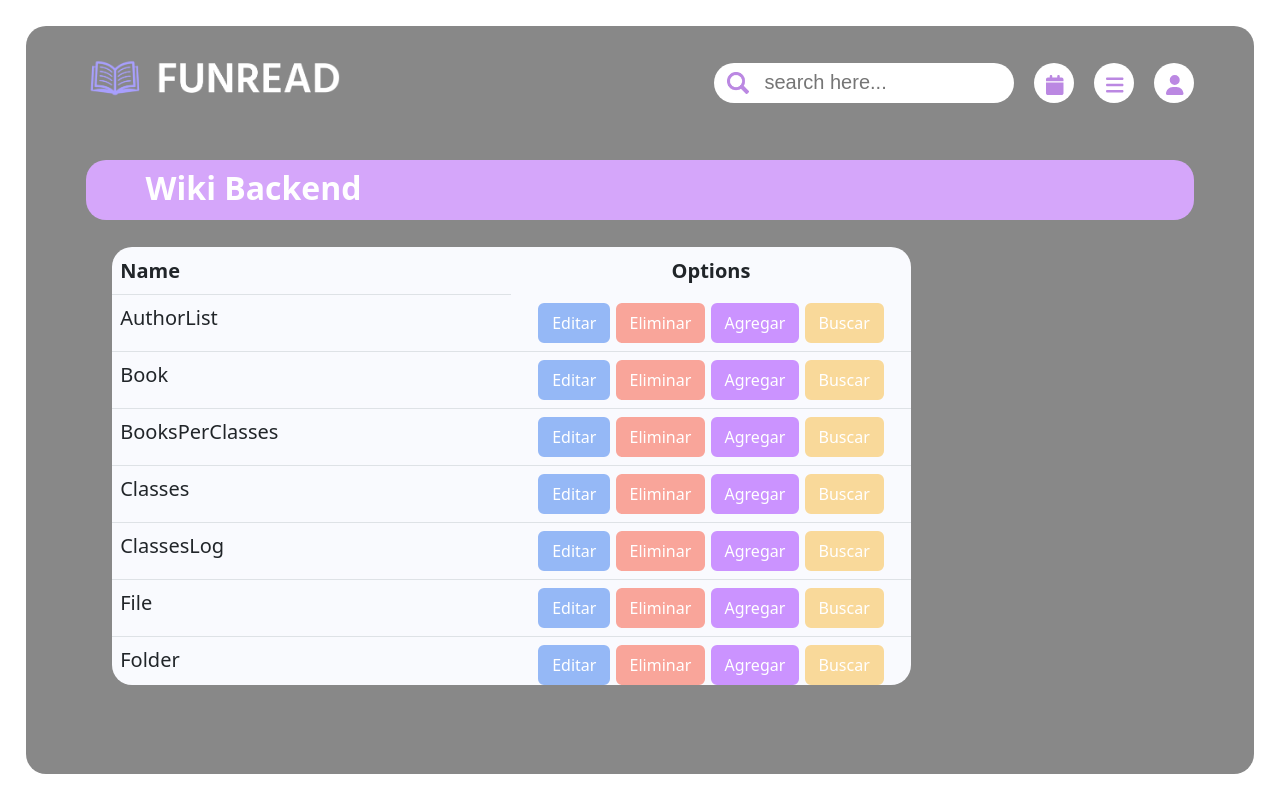
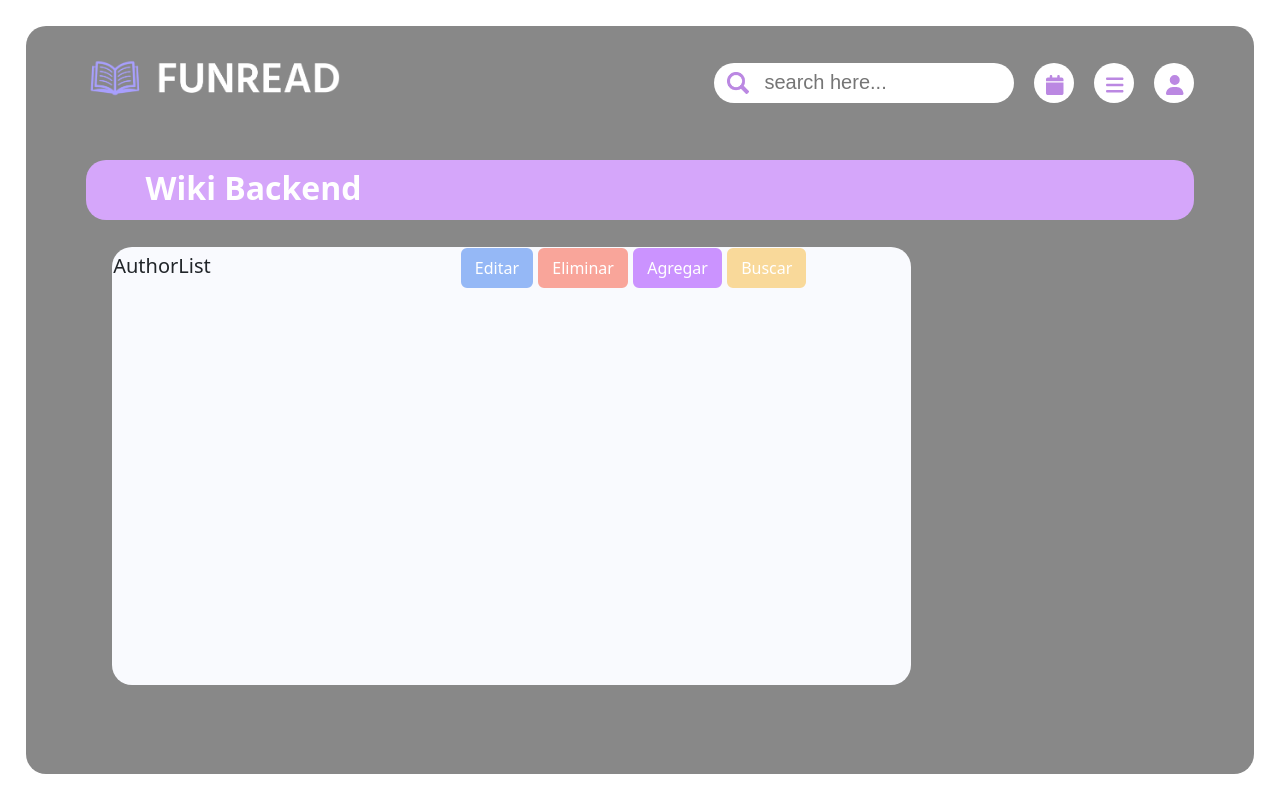
Before and after one commit to Funread/funread, a React (Create React App) app in the folder frontend/: page /wikibackend in a window 1280 px wide. Built offline with nearby package versions, Linux system fonts and the light colour scheme.

Commit message:
Se modificaron los axios

```diff
--- a/frontend/src/Components/WikiBackend/wikibackend.jsx
+++ b/frontend/src/Components/WikiBackend/wikibackend.jsx
@@ -59,8 +59,8 @@ function WikiBackend(props) {
       }
 
       const insertsAuthor = () => {
-        let role="leonardo"
-        InsertAuthorList (role)
+        let author="leonardo"
+        InsertAuthorList (author)
 
       }
 
@@ -98,31 +98,6 @@ function WikiBackend(props) {
 
 
       function setBooksTableData(data) {
-        const modelList = [];
-
-        if (data.length > 0) {
-          for (let i = 0; i < data.length; i++) {
-            modelList.push(
-              <tr key={i}>
-                <td style={{ width: "50%" }}>{data[i].name}</td>
-                <td><center>
-                    <Button
-                      className="btneditar"
-                      onClick={editsAuthor}
-                    >
-                      Editar
-                    </Button>{" "}
-                    <Button className="btneliminar"onClick={deletsAuthor}>Eliminar</Button>{" "}
-                    <Button className="btnagregar"onClick={insertsAuthor}>Agregar</Button>{" "}
-                    <Button className="btnbuscar"onClick={listAuthor}>Buscar</Button>{" "}
-                    </center>
-                  </td>
-              </tr>
-            );
-          }
-        }
-
-        return modelList;
 
       }
 
@@ -137,7 +112,21 @@ function WikiBackend(props) {
             </div>
             <div className="my-library-body">
               <div className="my-library-all-books">
-              {firstView()}
+              <tr>
+                <td style={{ width: "50%" }}>AuthorList</td>
+                <td><center>
+                    <Button
+                      className="btneditar"
+                      onClick={editsAuthor}
+                    >
+                      Editar
+                    </Button>{" "}
+                    <Button className="btneliminar"onClick={deletsAuthor}>Eliminar</Button>{" "}
+                    <Button className="btnagregar"onClick={insertsAuthor}>Agregar</Button>{" "}
+                    <Button className="btnbuscar"onClick={listAuthor}>Buscar</Button>{" "}
+                    </center>
+                  </td>
+              </tr>
               </div>
             </div>
           </div>
--- a/frontend/src/hooks/useAuthorList.js
+++ b/frontend/src/hooks/useAuthorList.js
@@ -37,7 +37,8 @@ export const InsertAuthorList = async(role) => {
       method: "post",
       url: "http://127.0.0.1:8000/author/AuthorList/insertAuthorList/",
       data: {
-        role: role
+        userId:1,
+        bookId:1
       },
     });
 
@@ -61,6 +62,9 @@ export const InsertAuthorList = async(role) => {
     const data = await axios({
       method: "delete",
       url:"http://127.0.0.1:8000/author/AuthorList/deleteAuthorList/",
+      data: {
+        authorlistid:4
+      }
     });
 
 
@@ -85,8 +89,10 @@ export const InsertAuthorList = async(role) => {
     const data = await axios({
       method: "put",
       url: "http://127.0.0.1:8000/author/AuthorList/updateAuthorList/",
-      data: {
-        role: role
+      data:   {
+        authorlistid:5,
+        userId:2,
+        bookId:2
       },
     });
 
```
